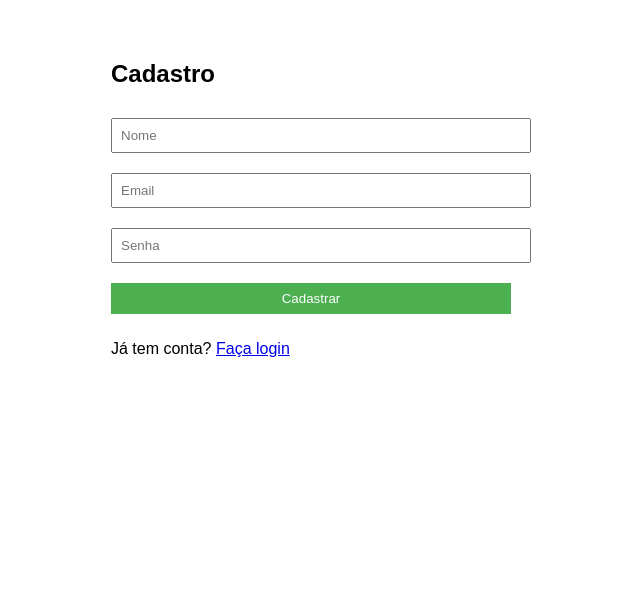
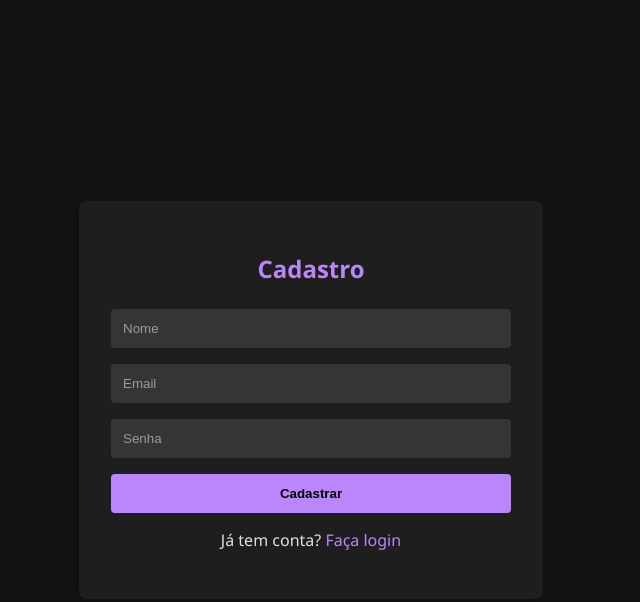
Before and after one commit to guilhermyRS/to-do-list-2, a plain HTML site: page register.html in a window 1280 px wide. Shown: the whole page, without its empty margins (329-969 px from the left). Drawn offline with nearby package versions, Linux system fonts and the light colour scheme.

Commit message:
alteração de login e register

```diff
--- a/register.html
+++ b/register.html
@@ -6,13 +6,103 @@
     <title>Cadastro</title>
     <script src="https://cdn.jsdelivr.net/npm/@supabase/supabase-js@2"></script>
     <style>
-        body { font-family: Arial, sans-serif; max-width: 400px; margin: 20px auto; padding: 20px; }
-        input, button { width: 100%; padding: 8px; margin: 10px 0; }
-        button { background: #4CAF50; color: white; border: none; cursor: pointer; }
-        button:hover { background: #45a049; }
+        :root {
+            --bg-color: #121212;
+            --card-bg-color: #1E1E1E;
+            --text-color: #E0E0E0;
+            --primary-color: #BB86FC;
+            --error-color: #CF6679;
+        }
+
+        body {
+            font-family: 'Segoe UI', Tahoma, Geneva, Verdana, sans-serif;
+            background-color: var(--bg-color);
+            color: var(--text-color);
+            margin: 0;
+            padding: 0;
+            display: flex;
+            justify-content: center;
+            align-items: center;
+            min-height: 100vh;
+        }
+
+        .container {
+            background-color: var(--card-bg-color);
+            padding: 2rem;
+            border-radius: 8px;
+            box-shadow: 0 4px 6px rgba(0, 0, 0, 0.1);
+            width: 100%;
+            max-width: 400px;
+        }
+
+        h2 {
+            text-align: center;
+            margin-bottom: 1.5rem;
+            color: var(--primary-color);
+        }
+
+        form {
+            display: flex;
+            flex-direction: column;
+        }
+
+        input {
+            padding: 0.75rem;
+            margin-bottom: 1rem;
+            border: none;
+            border-radius: 4px;
+            background-color: rgba(255, 255, 255, 0.1);
+            color: var(--text-color);
+        }
+
+        input::placeholder {
+            color: rgba(255, 255, 255, 0.5);
+        }
+
+        button {
+            padding: 0.75rem;
+            background-color: var(--primary-color);
+            color: #000;
+            border: none;
+            border-radius: 4px;
+            cursor: pointer;
+            font-weight: bold;
+            transition: background-color 0.3s ease;
+        }
+
+        button:hover {
+            background-color: #9965f4;
+        }
+
+        p {
+            text-align: center;
+            margin-top: 1rem;
+        }
+
+        a {
+            color: var(--primary-color);
+            text-decoration: none;
+        }
+
+        a:hover {
+            text-decoration: underline;
+        }
+
+        .error {
+            color: var(--error-color);
+            text-align: center;
+            margin-top: 1rem;
+        }
+
+        @media (max-width: 480px) {
+            .container {
+                padding: 1.5rem;
+            }
+        }
     </style>
 </head>
 <body>
+    <div class="container">
         <h2>Cadastro</h2>
         <form id="registerForm">
             <input type="text" id="name" placeholder="Nome" required>
@@ -21,15 +111,19 @@
             <button type="submit">Cadastrar</button>
         </form>
         <p>Já tem conta? <a href="login.html">Faça login</a></p>
+        <div id="errorMessage" class="error"></div>
+    </div>
 
     <script>
-        // Inicialização correta do Supabase
         const { createClient } = supabase;
-        const supabaseClient = createClient('https://mbaqflucmarokehqtqjz.supabase.co', 'eyJhbGciOiJIUzI1NiIsInR5cCI6IkpXVCJ9.eyJpc3MiOiJzdXBhYmFzZSIsInJlZiI6Im1iYXFmbHVjbWFyb2tlaHF0cWp6Iiwicm9sZSI6ImFub24iLCJpYXQiOjE3MzQ2MjY4MjIsImV4cCI6MjA1MDIwMjgyMn0.XWGMdgsqlpY0SA5Q-9dW3HgDf0SxTCo5LrQ1BwJxMR4');        document.getElementById('registerForm').addEventListener('submit', async (e) => {
+        const supabaseClient = createClient('https://mbaqflucmarokehqtqjz.supabase.co', 'eyJhbGciOiJIUzI1NiIsInR5cCI6IkpXVCJ9.eyJpc3MiOiJzdXBhYmFzZSIsInJlZiI6Im1iYXFmbHVjbWFyb2tlaHF0cWp6Iiwicm9sZSI6ImFub24iLCJpYXQiOjE3MzQ2MjY4MjIsImV4cCI6MjA1MDIwMjgyMn0.XWGMdgsqlpY0SA5Q-9dW3HgDf0SxTCo5LrQ1BwJxMR4');
+
+        document.getElementById('registerForm').addEventListener('submit', async (e) => {
             e.preventDefault();
             const name = document.getElementById('name').value;
             const email = document.getElementById('email').value;
             const password = document.getElementById('password').value;
+            const errorMessage = document.getElementById('errorMessage');
 
             try {
                 const { data, error } = await supabaseClient.auth.signUp({
@@ -46,7 +140,7 @@
                 alert('Cadastro realizado com sucesso! Por favor, faça login.');
                 window.location.href = 'login.html';
             } catch (error) {
-                alert('Erro no cadastro: ' + error.message);
+                errorMessage.textContent = 'Erro no cadastro: ' + error.message;
             }
         });
     </script>
```
Also changed, not shown: login.html (+98 -7 lines). Lines whose indentation alone changed are shown as unchanged.
